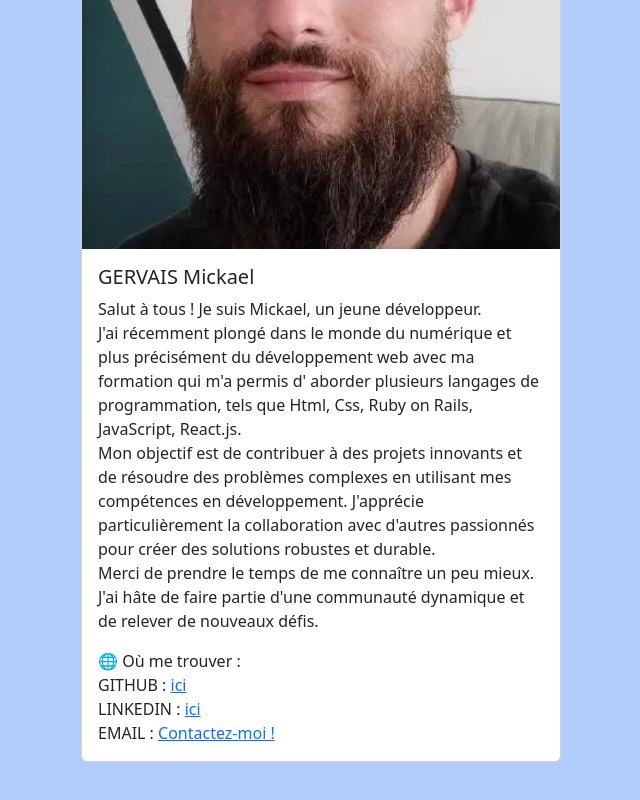
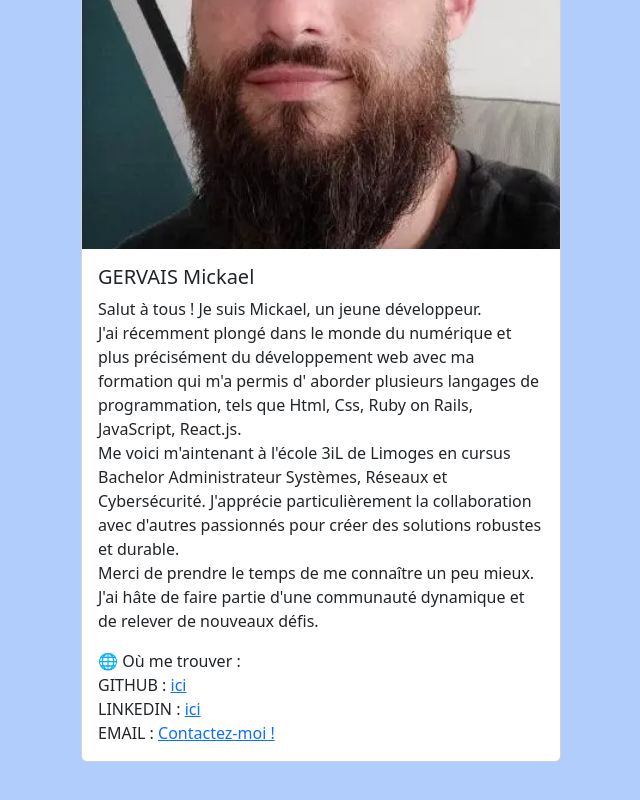
Before and after one commit to thimibka/Portfolio-mika, a React (Vite) app: page / in a window 1280 px wide. Shown: the part 342-1142 px from the top of the page, without its empty margins (319-959 px from the left). Built offline with nearby package versions, Linux system fonts and the light colour scheme.

Commit message:
Update Presentation.jsx

```diff
--- a/src/Pages/Presentation.jsx
+++ b/src/Pages/Presentation.jsx
@@ -18,9 +18,10 @@ export default function Home() {
                 permis d&apos; aborder plusieurs langages de programmation, tels
                 que Html, Css, Ruby on Rails, JavaScript, React.js.
                 <br />
-                Mon objectif est de contribuer à des projets innovants et de
-                résoudre des problèmes complexes en utilisant mes compétences en
-                développement. J&apos;apprécie particulièrement la collaboration
+                Me voici m&apos;aintenant à l&apos;école 3iL de Limoges en cursus
+                Bachelor Administrateur Systèmes, Réseaux et Cybersécurité.
+
+                J&apos;apprécie particulièrement la collaboration
                 avec d&apos;autres passionnés pour créer des solutions robustes
                 et durable.
                 <br />
```
